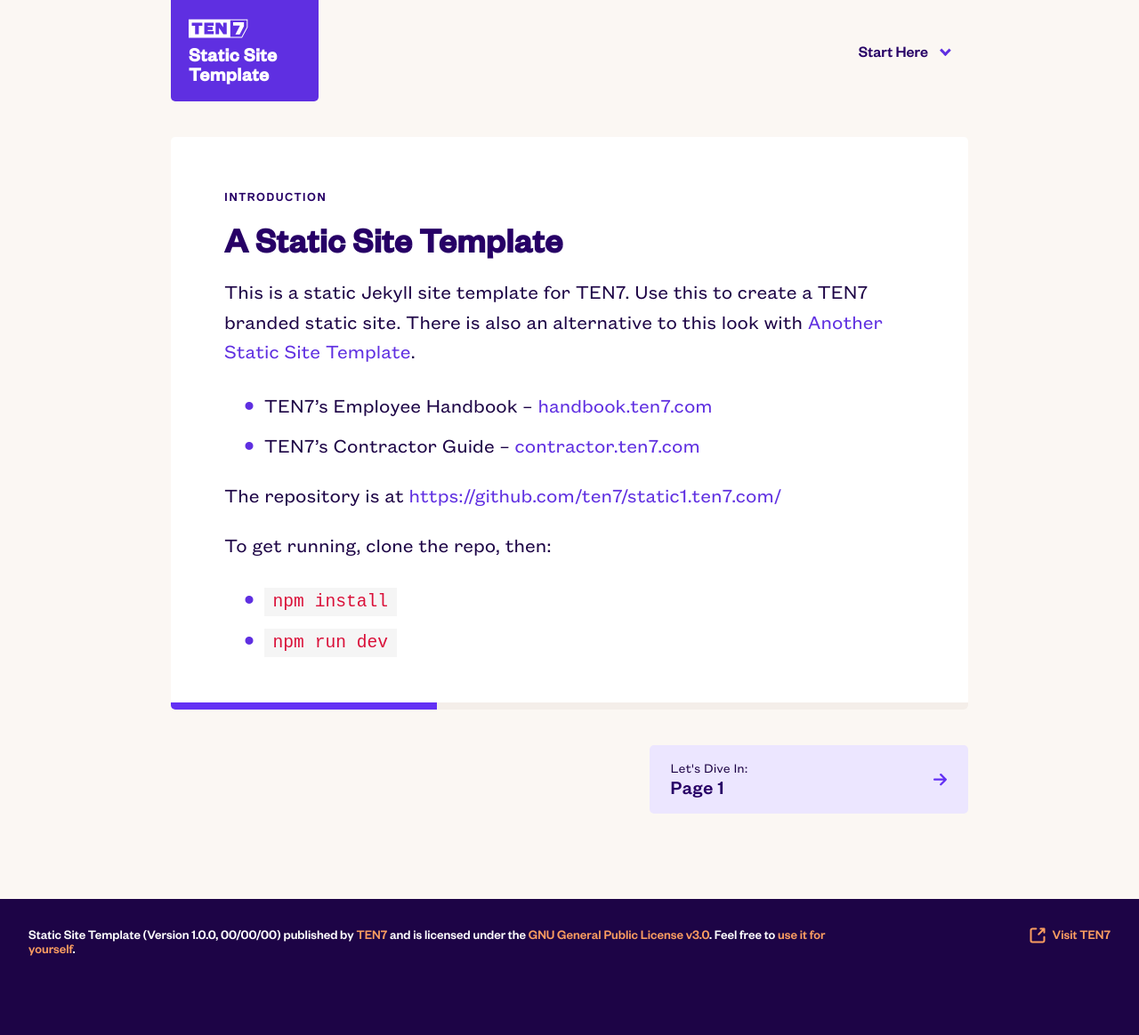
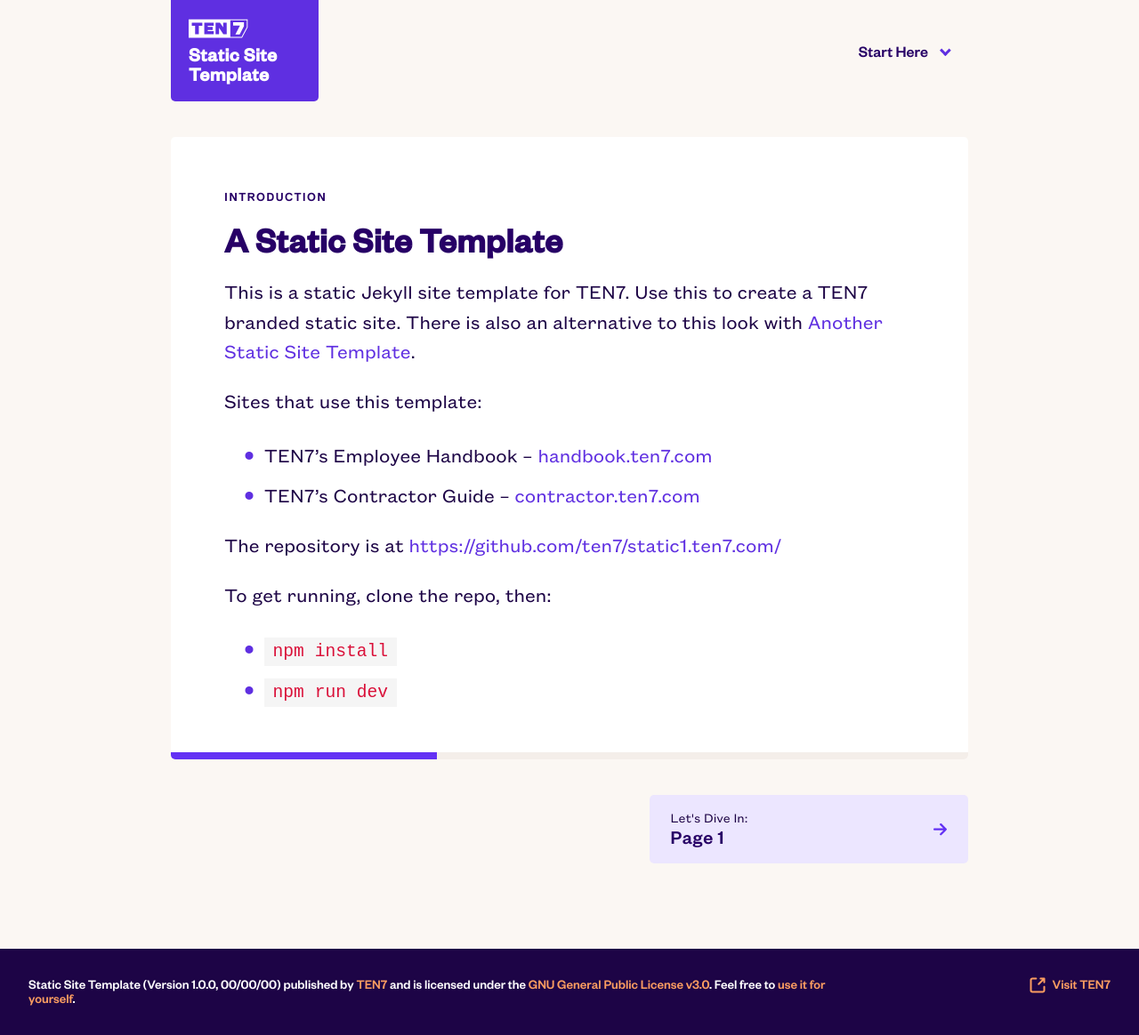
Before and after one commit to ten7/static1.ten7.com, a Jekyll site: the page built from index.md, in a window 1280 px wide. Shown: the whole page at 89% size. Built offline with Jekyll 4.4.1, drawn with Linux system fonts in a browser that asks for light colours; before the commit the page ends 1108 px from its top, so only the background shows below that.

Commit message:
Update index.md

```diff
--- a/index.md
+++ b/index.md
@@ -5,6 +5,8 @@ opener: Introduction
 ---
 
 This is a static Jekyll site template for TEN7. Use this to create a TEN7 branded static site. There is also an alternative to this look with [Another Static Site Template](https://static2.ten7.com/).
+
+Sites that use this template:
 
 * TEN7’s Employee Handbook -- [handbook.ten7.com](https://handbook.ten7.com/)
 * TEN7’s Contractor Guide -- [contractor.ten7.com](https://contractor.ten7.com/)
```
